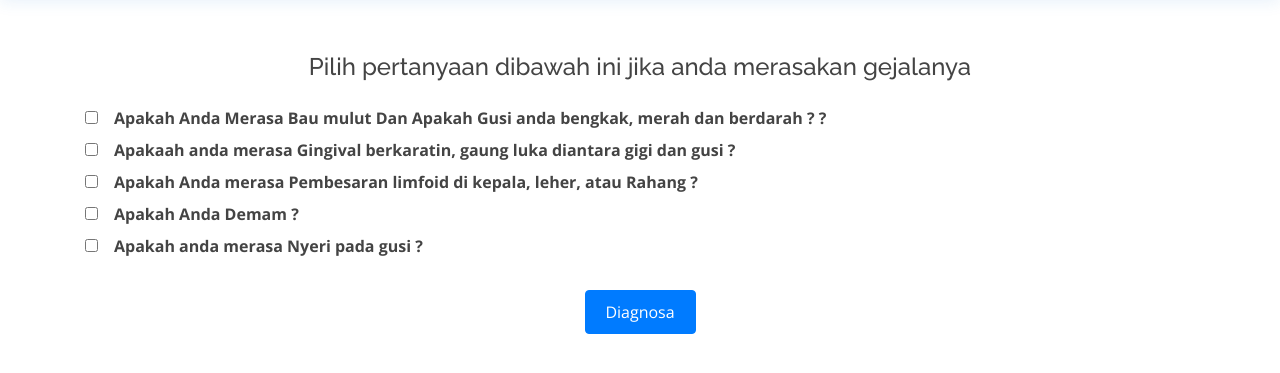
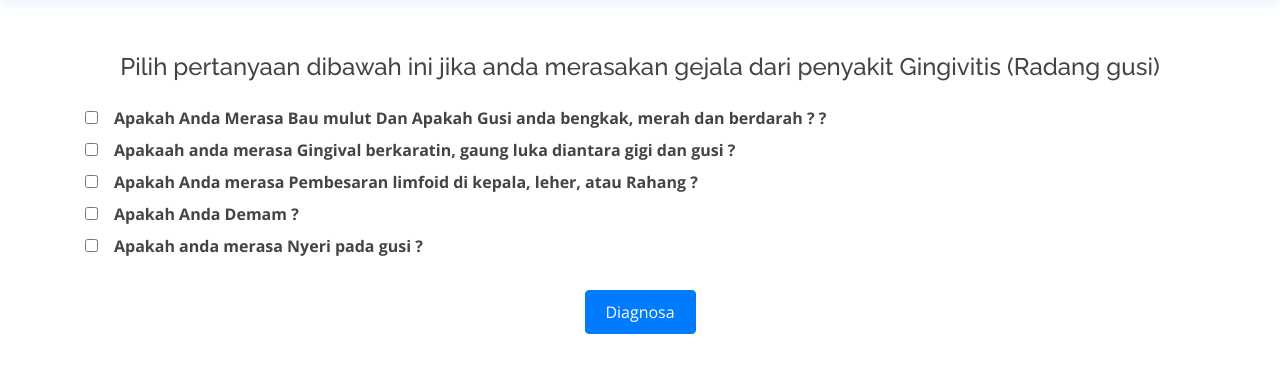
Before and after one commit to utrodus/sistempakar_backward, a PHP site: page /diagnose.php?kode=PD01 in a window 1280 px wide. Shown: the part 79-452 px from the top of the page. Run offline with PHP 8.4, Linux system fonts and the light colour scheme; data comes from the database, SQL or seed files in the repository.

Commit message:
perbaikan diagnosa

```diff
--- a/diagnose.php
+++ b/diagnose.php
@@ -56,7 +56,10 @@
         <?php endif; ?>
 
         <?php if (isset($_GET['kode']) && !isset($_GET['kesimpulan'])) : ?>
-          <h4 class="mb-4">Pilih pertanyaan dibawah ini jika anda merasakan gejalanya </h4>
+          <?php
+          include "functions/get_kesimpulan.php";
+          $kesimpulan = getKesimpulan($kode); ?>
+          <h4 class="mb-4">Pilih pertanyaan dibawah ini jika anda merasakan gejala dari penyakit <?php echo $kesimpulan['nama_penyakit'] ?> </h4>
           <?php echo "<form action='diagnose.php?kesimpulan&kode=" . $kode . "'" . "method='post'>" ?>
           <?php
           $query = "SELECT * from tb_pertanyaan WHERE kode_pertanyaan='$kode'";
@@ -84,13 +87,14 @@
               foreach ($_POST['check_list'] as $selected) {
                 $selectedGejala[] = $selected;
               }
+              $kesimpulan = getKesimpulan($kode);
               if ($totalRows == count($selectedGejala)) {
           ?>
 
                 <h3 class="text-left mb-4">Kesimpulan Diagnosa</h3>
                 <?php
                 session_start();
-                $kesimpulan = getKesimpulan($kode);
+
                 $dataGejala = $kesimpulan['fakta'];
                 $gejala = str_replace("\\n", "\n", $dataGejala);
                 $dataSolusi = $kesimpulan['solusi'];
@@ -111,7 +115,7 @@
                 <?php echo "<pre class='mt-3 mb-0 text-left'>" . nl2br($solusi) . "</pre>" ?>
 
           <?php  } else {
-                echo  "<h2>Sistem tidak dapat mendeteksi </h2>";
+                echo  "<h2>Sistem tidak dapat mendeteksi penyakit " . $kesimpulan['nama_penyakit'] .  "</h2>";
                 echo "<a href='diagnose.php' class='btn btn-primary'>Ulangi Kembali</a>";
               }
             }
```
